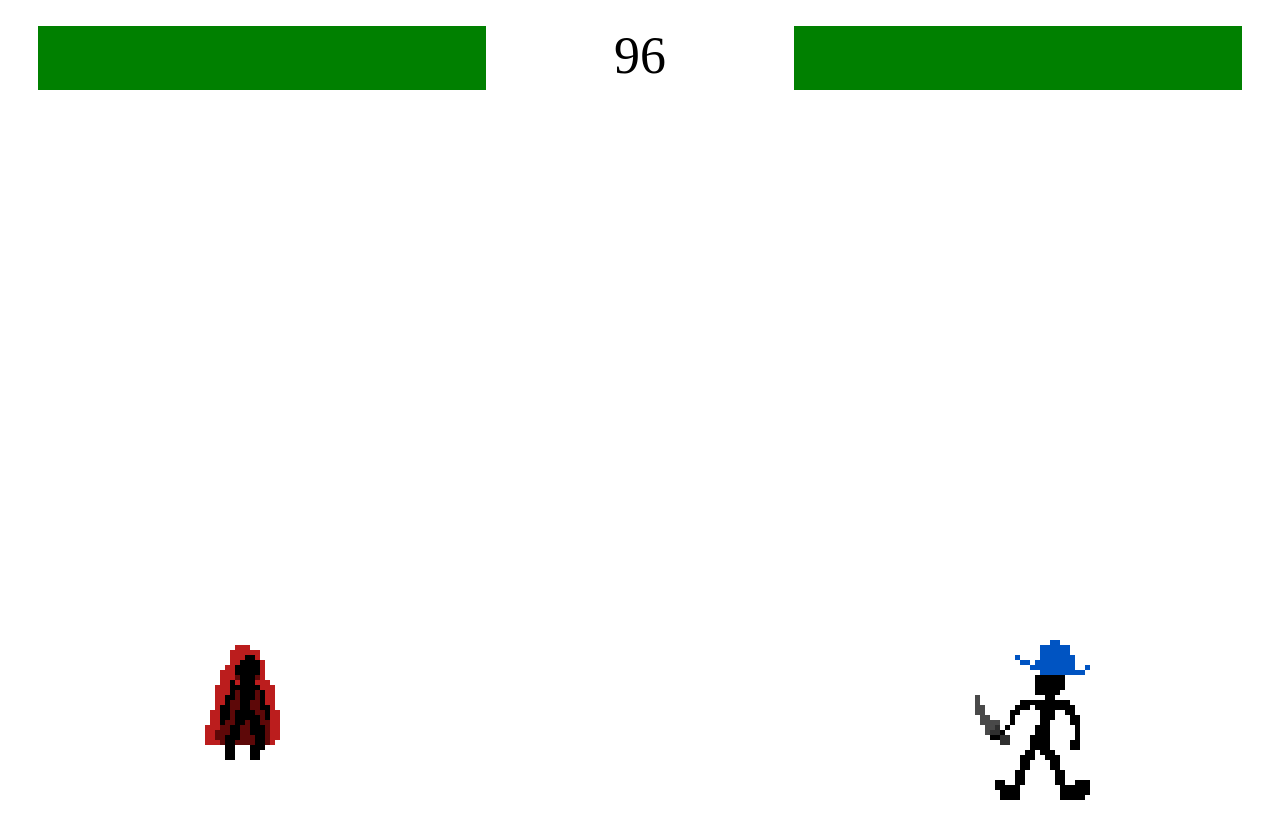
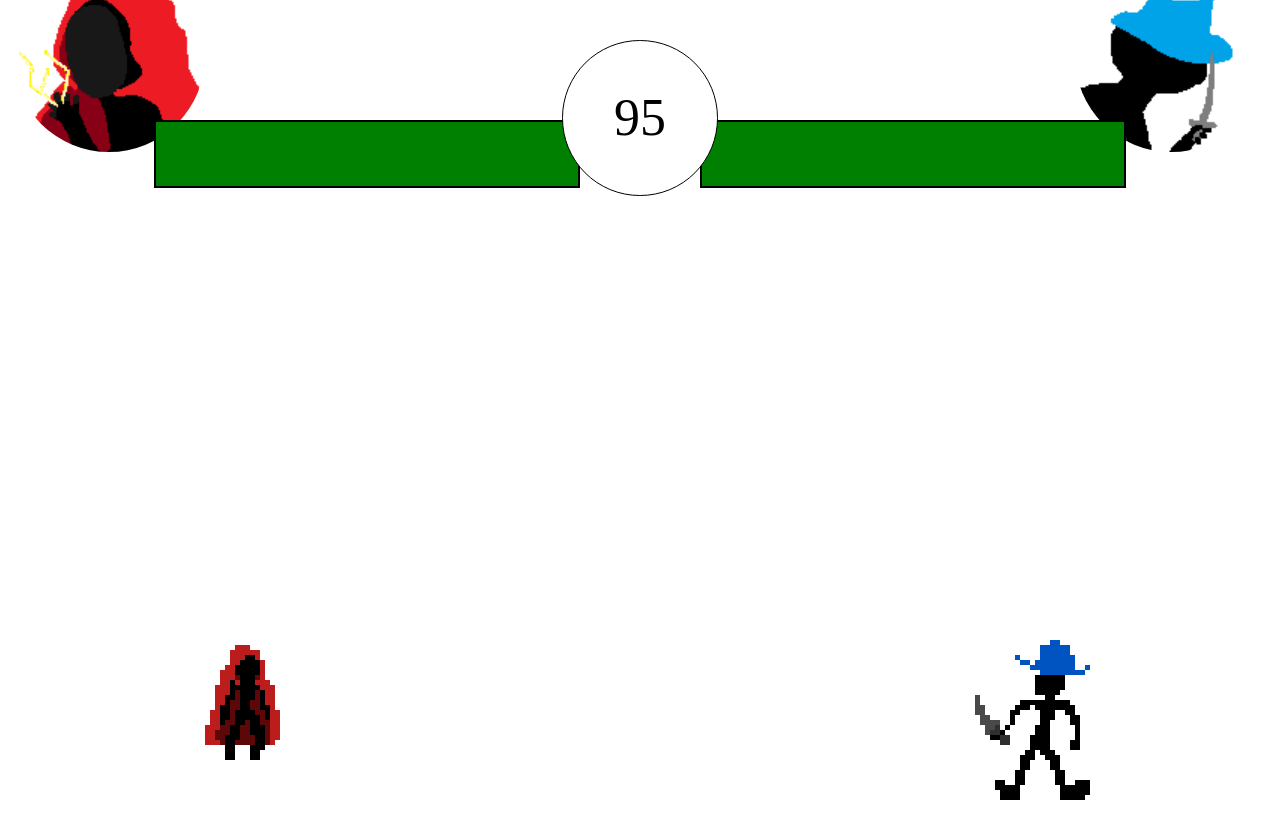
Before and after one commit to Senator-Steven-Armstrong/Candide-the-fighting-game, a plain HTML site: page index.html in a window 1280 px wide. Drawn offline with Linux system fonts and the light colour scheme.

Commit message:
mer animeringar och icons

```diff
--- a/index.html
+++ b/index.html
@@ -11,18 +11,28 @@
     <div id="game-over">
         <div></div>
     </div>
+
+    <div class="circle">
+        <img id="player-1-icon" class="" src="" alt="">
+    </div>
+
     <div id="UI-container">
+
         <div class="health-bar">
             <div id="player1-hp"></div>
         </div>
 
-        <div id="game-timer"> 60</div>
+        <div class="circle" id="game-timer"></div>
 
         <div class="health-bar">
             <div id="player2-hp"></div>
         </div>
     </div>
 
+    <div class="circle">
+        <img id="player-2-icon" class="flip" src="" alt="">
+    </div>
+
     <canvas id="game-area"></canvas>
 </body>
 <script src="script.js" async defer></script>
--- a/script.js
+++ b/script.js
@@ -11,9 +11,12 @@ const healthbarPlayer2 = document.getElementById("player2-hp")
 const gameTimer = document.getElementById("game-timer")
 const gameOverScreen = document.getElementById("game-over")
 
+const iconPlayer1 = document.getElementById("player-1-icon")
+const iconPlayer2 = document.getElementById("player-2-icon")
+
 // GAMEPLAY / CANVAS --------------------------------------------------------------------
 
-let gameTime = 100
+let gameTime = 99
 let gameOver = false
 
 class Sprite{
@@ -329,6 +332,8 @@ class PlayerPete extends Player{
         }
 
         super(width, height, x, y, keyRight, keyLeft, keyJump, keyDown, keyAttack, keyBlock, isFlipped, imageSrc, framesHold, scale, frameAmount, offset, sprites)
+
+        this.iconSrc = "images/stabby pete/icon.png"
     }
 
     attackMid(){
@@ -371,7 +376,6 @@ class PlayerPete extends Player{
             this.attack(this, this.width + 50 - 250, this.height-70, 250, 60, 10, 15, -6)
         }
     }
-
     individualUpdate(){
 
     }
@@ -402,21 +406,22 @@ class PlayerMage extends Player{
             atkMidFlip: {imageSrc: "images/magical moe/midFlip.png", frameAmount: 6, framesHold: 5},
             atkLow: {imageSrc: "images/Magical moe/uppercut.png", frameAmount: 9, framesHold: 4},
             atkLowFlip: {imageSrc: "images/Magical moe/uppercutFlip.png", frameAmount: 9, framesHold: 4},
-            atkJLow: {imageSrc: "images/magical moe/mid.png", frameAmount: 5, framesHold: 6},
-            atkJLowFlip: {imageSrc: "images/magical moe/mid.png", frameAmount: 5, framesHold: 6},
+            atkJLow: {imageSrc: "images/Magical moe/jumpLow.png", frameAmount: 7, framesHold: 6},
+            atkJLowFlip: {imageSrc: "images/Magical moe/jumpLowFlip.png", frameAmount: 7, framesHold: 6},
             atkUp: {imageSrc: "images/magical moe/rockCall.png", frameAmount: 17, framesHold: 5},
             atkUpFlip: {imageSrc: "images/magical moe/rockCallFlip.png", frameAmount: 17, framesHold: 5},
             block: {imageSrc: "images/Magical moe/block.png", frameAmount: 3, framesHold: 4},
-            blockFlip: {imageSrc: "images/Magical moe/blockFlip.png.png", frameAmount: 3, framesHold: 4},
+            blockFlip: {imageSrc: "images/Magical moe/blockFlip.png", frameAmount: 3, framesHold: 4},
             fall: {imageSrc: "images/Magical moe/fall.png", frameAmount: 3, framesHold: 8},
             fallFlip: {imageSrc: "images/Magical moe/fallFlip.png", frameAmount: 3, framesHold: 8},
-            hit: {imageSrc: "images/stabby pete/sp-hit.png", frameAmount: 1, framesHold: 60},
-            hitFlip: {imageSrc: "images/stabby pete/sp-hit-flip.png", frameAmount: 1, framesHold: 60},
+            hit: {imageSrc: "images/Magical moe/hit.png", frameAmount: 1, framesHold: 60},
+            hitFlip: {imageSrc: "images/Magical moe/hitFlip.png", frameAmount: 1, framesHold: 60},
             win: {imageSrc: "images/stabby pete/sp-buss-it.png", frameAmount: 10, framesHold: 2}
         }
 
         super(width, height, x, y, keyRight, keyLeft, keyJump, keyDown, keyAttack, keyBlock, isFlipped, imageSrc, framesHold, scale, frameAmount, offset, sprites)
 
+        this.iconSrc = "images/Magical Moe/icon.png"
         this.projectile = new Projectile(-1000, -1000, "images/magical moe/rockAttack.png", 5, 4, 17, {x: 0, y: 0})
     }
     resetProjectile(player){
@@ -435,7 +440,17 @@ class PlayerMage extends Player{
         }
     }
     attackJumpUppercut(){
-        this.damage = 100
+        this.damage = 40
+        this.attackForceX = 6
+        this.changeAnimation(this.sprites.atkJLow, this.sprites.atkJLowFlip)
+        if(this.isFlipped == false){
+            this.attack(this, 0, this.height/2 - 20, 200, 90, 24, 18, 0)
+        }else{
+            this.attack(this, this.width-200, this.height/2 - 20, 200, 90, 24, 18, 0)
+        }
+    }
+    attackJumpLow(){
+        this.damage = 200
         this.attackForceX = 0
         this.changeAnimation(this.sprites.atkUp, this.sprites.atkUpFlip)
         this.projectile.frameCurrent = 0
@@ -444,7 +459,7 @@ class PlayerMage extends Player{
             this.projectile.x = this.x + this.width + 50
             this.projectile.y = canvas.height - this.height - 90
         }else{
-            this.attack(this, this.x - 100, canvas.height - this.height - 90, 150, this.height + 90, 70, 25, -12, false)
+            this.attack(this, this.x - 100, canvas.height - this.height - 90, 150, this.height + 90, 56, 25, -12, false)
             this.projectile.x = this.x - 50 - this.width
             this.projectile.y = canvas.height - this.height - 90
         }
@@ -453,16 +468,6 @@ class PlayerMage extends Player{
         // }, (1000*52)/60, this)
         setTimeout(this.resetProjectile, (1000*95)/60, this)
     }
-    attackJumpLow(){
-        this.damage = 50
-        this.attackForceX = 6
-        this.changeAnimation(this.sprites.atkJLow, this.sprites.atkJLowFlip)
-        if(this.isFlipped == false){
-            this.attack(this, -40, this.height/2, 200, 80, 10, 10, 0)
-        }else{
-            this.attack(this, this.width-200+40, this.height/2, 200, 80, 10, 10, 0)
-        }
-    }
     attackLow(){
         this.damage = 60
         this.attackForceX = 6
@@ -470,7 +475,7 @@ class PlayerMage extends Player{
         if(this.isFlipped == false){
             this.attack(this, 0, -20, 160, 160, 16, 20, -10)
         }else{
-            this.attack(this, this.width - 200, -20, 160, 160, 16, 20, -10)
+            this.attack(this, this.width - 160, -20, 160, 160, 16, 20, -10)
         }
     }
     float(){
@@ -481,6 +486,7 @@ class PlayerMage extends Player{
     individualUpdate(){
         this.float()
     }
+
 }
 
 class Projectile extends Sprite{
@@ -496,9 +502,19 @@ let player1 = new PlayerMage(200, 100, "d", "a", "w", "s", " ", "e", false, "ima
 
 let player2 = new PlayerPete(canvas.width - 290, 100,  "ArrowRight", "ArrowLeft", "ArrowUp", "ArrowDown", "j", "k", true, "images/stabby pete/stabby-pete-idle-flip.png")
 
+
+function startGame(){
+    gameTime = 99
+    gameOver = false
+
+    iconPlayer1.src = player1.iconSrc
+    iconPlayer2.src = player2.iconSrc
+}
+
+startGame()
+
 function gameLoop(){
     c.clearRect(0, 0, canvas.width, canvas.height)
-    // window.requestAnimationFrame(gameLoop)
 
     updateUI()
 
@@ -557,7 +573,7 @@ function hitEnemy(playerAttacking, enemyHit){
     enemyHit.isHit = true
     enemyHit.canMove = false
     if(enemyHit.isBlocking == true){
-        enemyHit.health -= playerAttacking.damage * 0.3
+        enemyHit.health -= playerAttacking.damage * 0.2
     }else{
         enemyHit.health -= playerAttacking.damage
     }
--- a/style.css
+++ b/style.css
@@ -7,7 +7,9 @@ body{
 }
 
 canvas{
+    position: absolute;
     overflow: hidden;
+    top: 0;
 }
 
 #UI-container{
@@ -15,7 +17,8 @@ canvas{
     width: 100%;
     height: 100%;
     display: block;
-    margin-top: 2%;
+    margin-top: 15vh;
+    z-index: 1000;
 }
 
 #game-timer{
@@ -25,14 +28,20 @@ canvas{
     left: 0;
     right: 0;
     text-align: center;
+    z-index: 1001;
+    margin-top: -10vh;
+    width: 12vw;
+    height: 12vw;
+    border: solid black 1.5px;
 }
 
 .health-bar{
     position: absolute;
     height: 8vh;
-    width: 35vw;
+    width: 33vw;
     background-color: red;
     overflow: hidden;
+    border: solid black 2px;
 }
 
 .health-bar div{
@@ -44,13 +53,13 @@ canvas{
 .health-bar:first-child{
     position: absolute;
     left: 0;
-    margin-left: 3vw;
+    margin-left: 12vw;
 }
 
 .health-bar:last-child{
     position: absolute;
     right: 0;
-    margin-right: 3vw;
+    margin-right: 12vw;
 }
 
 div{
@@ -67,3 +76,32 @@ div{
     justify-content: center;
     align-content: center;
 }
+
+.flip{
+    transform: scaleX(-1);
+}
+
+.circle{
+    display: flex;
+    justify-content: center;
+    align-items: center;
+    position: absolute;
+    border-radius: 50%;
+    width: 15vw;
+    height: 15vw;
+    overflow: hidden;
+    margin-left: 1vw;
+    margin-top: -5vh;
+
+    background-color: white;
+}
+
+.circle:last-of-type{
+    right: 0;
+    margin-right: 1vw;
+}
+
+.circle img{
+    width: 100%;
+    height: 100%;
+}
```
Also changed, not shown: images/Magical moe/hit.png (added), images/Magical moe/hitFlip.png (added), images/Magical moe/icon.png (added), images/Magical moe/jumpLow.png (added), images/Magical moe/jumpLowFlip.png (added), images/stabby pete/icon.png (added).
